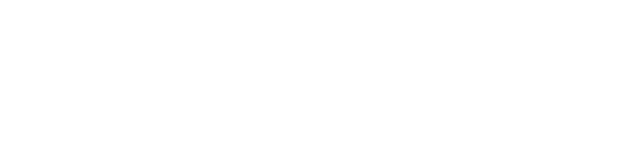
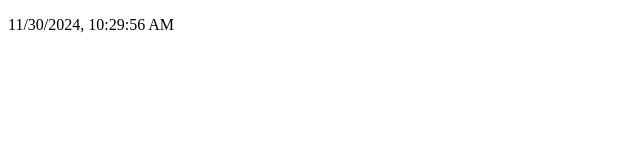
Before and after one commit to acciojob/clock-ANJ-NISH, a website: page main.html in a window 1280 px wide. Shown: the whole page, without its empty margins (0-640 px from the left). Drawn offline with Linux system fonts and the light colour scheme.

Commit message:
created a submission

```diff
--- a/main.html
+++ b/main.html
@@ -7,6 +7,7 @@
 </head>
 
 <body>
+	<p id="p1"></p>
 	<!-- the entire body must be written by student -->
     <script type="text/javascript" src="./script.js">
 </script>
--- a/script.js
+++ b/script.js
@@ -1 +1,45 @@
 //your JS code here. If required.
+
+setInterval(()=>{
+
+	let d=new Date();
+	let year=d.getFullYear();
+	let month=d.getMonth();
+	let date=d.getDate();
+
+	let hours=d.getHours();
+	let min=d.getMinutes();
+	let sec=d.getSeconds();
+
+	let pg=document.getElementById('p1');
+
+	if(date<=9)
+	{
+		date='0'+date;
+	}
+
+	if(min<=9)
+	{
+		min='0'+min;
+	}
+
+	if(sec<=9)
+	{
+		sec='0'+sec;
+	}
+
+	let timing;
+	if(hours<=12)
+	{
+		timing='AM';
+	}
+	else
+	{
+		hours=hours%12;
+		timing='PM';
+	}
+	let text=`${month+1}/${date}/${year}, ${hours}:${min}:${sec} ${timing}`;
+
+
+	pg.textContent=text;
+},1000);
```
